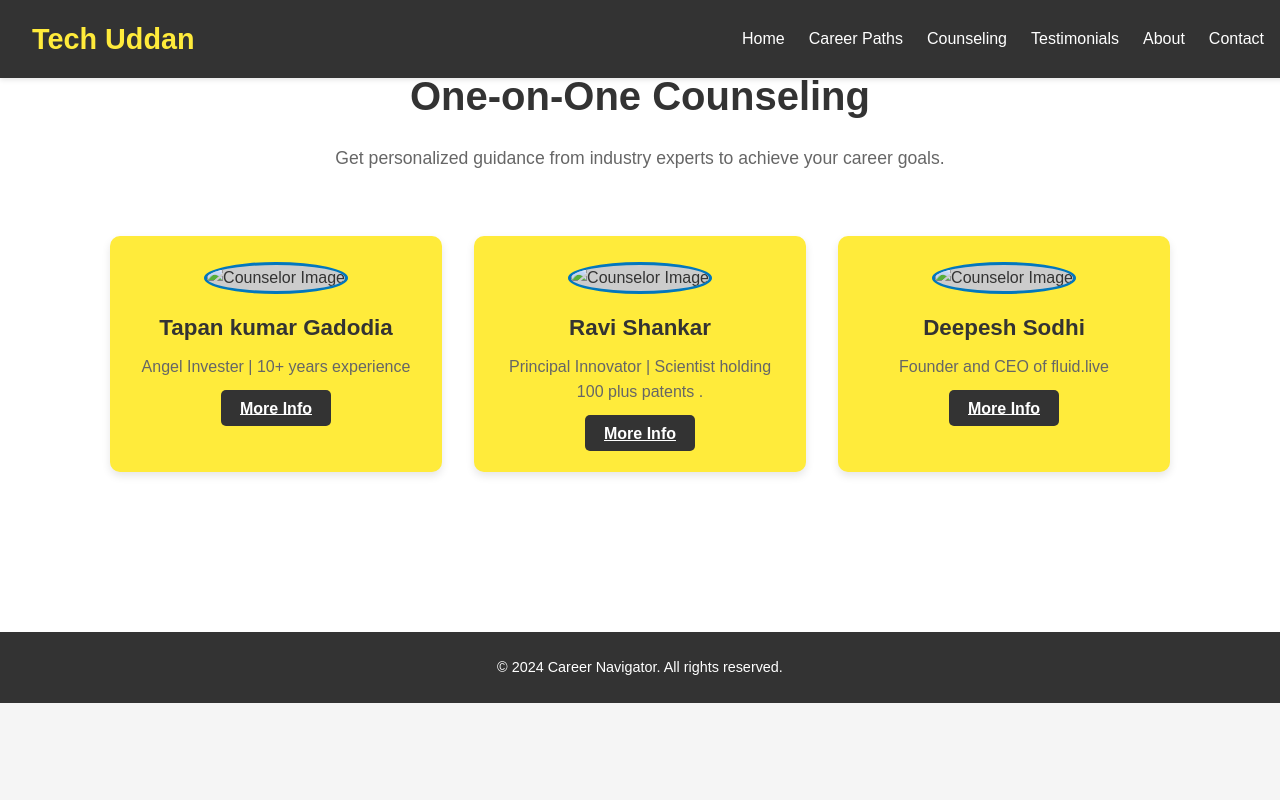
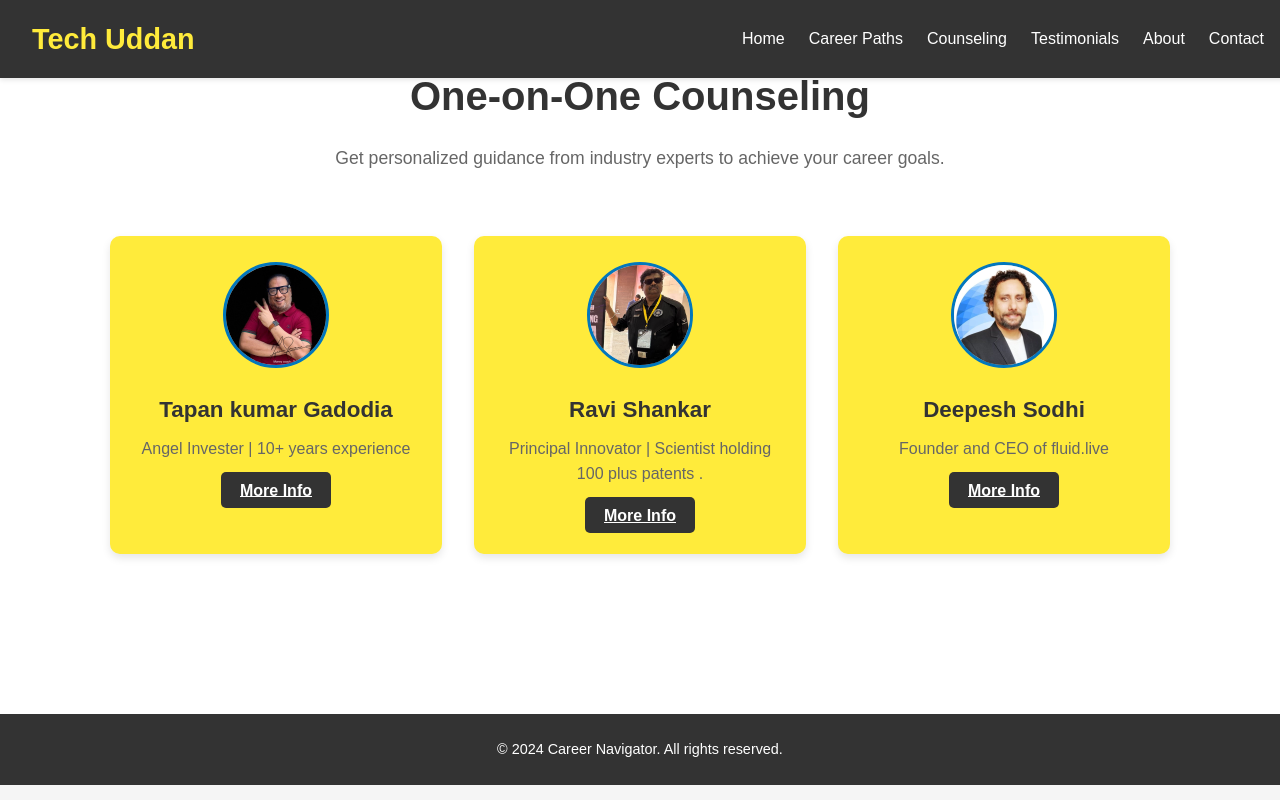
Before and after one commit to KSR2621/1, a plain HTML site: page counselors.html in a window 1280 px wide. Drawn offline with Linux system fonts and the light colour scheme; no server answers.

Commit message:
Update counselors.html

```diff
--- a/counselors.html
+++ b/counselors.html
@@ -32,25 +32,25 @@
       <!-- Counselor Grid -->
       <div class="counselor-grid">
         <div class="counselor-card">
-            <img src="/img/Tapan.jpg" alt="Counselor Image" class="counselor-image">
+            <img src="Tapan.jpg" alt="Counselor Image" class="counselor-image">
             <h3>Tapan kumar Gadodia</h3>
             <p class="expertise"> Angel Invester | 10+ years experience</p>
-            <a href="/Experts/Tapan Kumar.html" class="btn more-info-btn">More Info</a>
+            <a href="Tapan Kumar.html" class="btn more-info-btn">More Info</a>
         </div>
 
         <div class="counselor-card">
-            <img src="img/Ravi.jpg" alt="Counselor Image" class="counselor-image">
+            <img src="Ravi.jpg" alt="Counselor Image" class="counselor-image">
             <h3>Ravi Shankar </h3>
             <p class="expertise">Principal Innovator | Scientist holding 100 plus patents .
             </p>
-            <a href="/Experts/Ravi Shankar.html" class="btn more-info-btn">More Info</a>
+            <a href="Ravi Shankar.html" class="btn more-info-btn">More Info</a>
         </div>
 
         <div class="counselor-card">
-            <img src="/img/Deepesh.jpg" alt="Counselor Image" class="counselor-image">
+            <img src="Deepesh.jpg" alt="Counselor Image" class="counselor-image">
             <h3>Deepesh Sodhi</h3>
             <p class="expertise">Founder and CEO of fluid.live</p>
-            <a href="/Experts/Deepesh Sodhi.html" class="btn more-info-btn">More Info</a>
+            <a href="Deepesh Sodhi.html" class="btn more-info-btn">More Info</a>
         </div>
     </div>
     <!-- Expert Cards Grid -->
```
